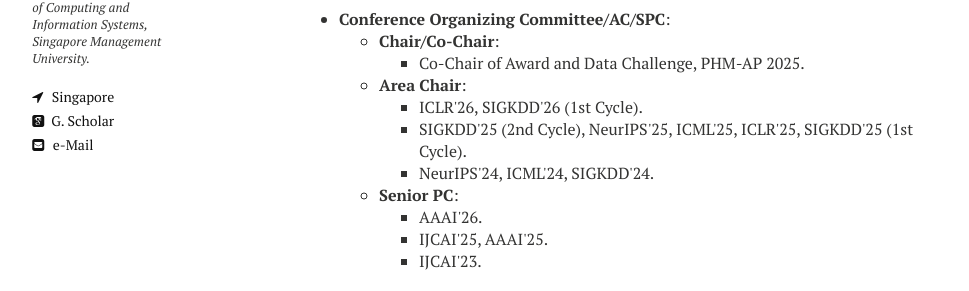
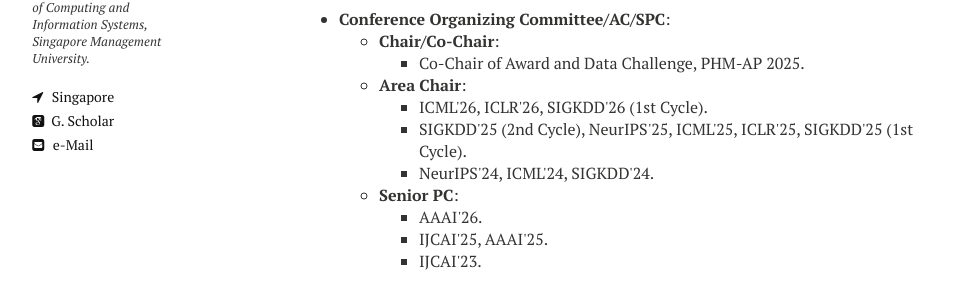
Before and after one commit to zhiguangcaosg/zhiguangcaosg.github.io, a Jekyll site: the page built from services&talks.md, in a window 1280 px wide. Shown: the part 347-638 px from the top of the page, without its empty margins (21-990 px from the left). Built offline with Jekyll 4.4.1, drawn with Linux system fonts in a browser that asks for light colours; nearby versions of some CDN libraries.

Commit message:
Update services&talks.md

```diff
--- a/services&talks.md
+++ b/services&talks.md
@@ -40,7 +40,7 @@ comments: false
 
 	<li> <b>Area Chair</b>:
 		<ul>
-		<li>  ICLR'26, SIGKDD'26 (1st Cycle).
+		<li>  ICML'26, ICLR'26, SIGKDD'26 (1st Cycle).
 	        </li>
 		<li>  SIGKDD'25 (2nd Cycle), NeurIPS'25, ICML'25, ICLR'25, SIGKDD'25 (1st Cycle).
 	        </li>
```
